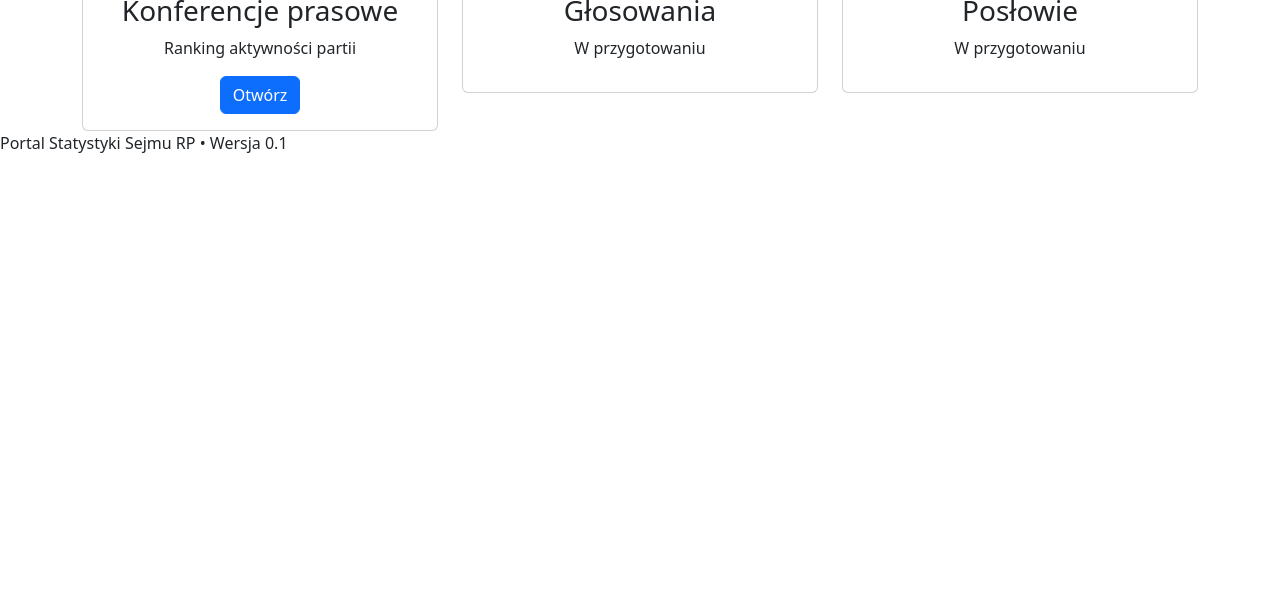
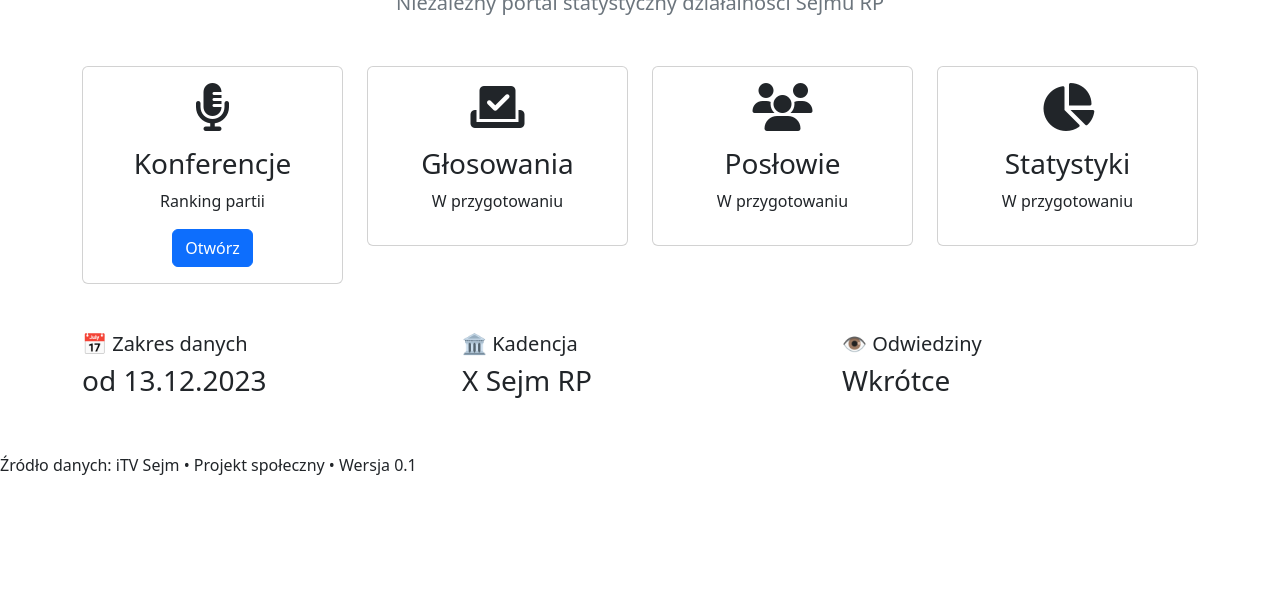
Before and after one commit to Davidoffd/StatystykiSejm, a plain HTML site: page index.html in a window 1280 px wide. Shown: the part 191-800 px from the top of the page. Drawn offline with nearby package versions, Linux system fonts and the light colour scheme.

Commit message:
Update index.html

```diff
--- a/index.html
+++ b/index.html
@@ -2,64 +2,58 @@
 <html lang="pl">
 <head>
     <meta charset="UTF-8">
-<meta name="viewport" content="width=device-width, initial-scale=1">
-
+    <meta name="viewport" content="width=device-width, initial-scale=1.0">
     <title>Statystyki Sejmu RP</title>
 
+    <link href="https://cdn.jsdelivr.net/npm/bootstrap@5.3.3/dist/css/bootstrap.min.css" rel="stylesheet">
+    <link href="https://cdnjs.cloudflare.com/ajax/libs/font-awesome/6.5.2/css/all.min.css" rel="stylesheet">
+
     <link rel="stylesheet" href="css/style.css">
-
-<link href="https://cdn.jsdelivr.net/npm/bootstrap@5.3.7/dist/css/bootstrap.min.css" rel="stylesheet">
-
-<link rel="stylesheet"
-href="https://cdnjs.cloudflare.com/ajax/libs/font-awesome/6.6.0/css/all.min.css">
-
 </head>
 
 <body>
 
-<nav class="navbar navbar-dark bg-dark shadow">
-
+<nav class="navbar navbar-expand-lg navbar-dark bg-dark shadow-sm">
     <div class="container">
 
         <a class="navbar-brand fw-bold" href="#">
-<i class="fa-solid fa-chart-column"></i>
-
+            <i class="fa-solid fa-chart-column me-2"></i>
             Statystyki Sejmu RP
-
         </a>
 
     </div>
-
 </nav>
 
-<div class="container mt-5">
+<div class="container py-5">
+
+    <div class="text-center mb-5">
+
+        <h1 class="display-4 fw-bold">
+            Statystyki Sejmu RP
+        </h1>
+
+        <p class="lead text-secondary">
+            Niezależny portal statystyczny działalności Sejmu RP
+        </p>
+
+    </div>
 
     <div class="row g-4">
 
-<div class="col-lg-4">
+        <div class="col-lg-3 col-md-6">
 
-<div class="card menu-card">
+            <div class="card stat-card text-center">
 
-<div class="card-body text-center">
+                <div class="card-body">
 
-<i class="fa-solid fa-microphone-lines fa-3x"></i>
+                    <i class="fa-solid fa-microphone-lines fa-3x mb-3"></i>
 
-<h3 class="mt-3">
+                    <h3>Konferencje</h3>
 
-Konferencje prasowe
-
-</h3>
-
-<p>
-
-Ranking aktywności partii
-
-</p>
+                    <p>Ranking partii</p>
 
                     <a href="konferencje.html" class="btn btn-primary">
-
                         Otwórz
-
                     </a>
 
                 </div>
@@ -68,25 +62,17 @@ Otwórz
 
         </div>
 
-<div class="col-lg-4">
+        <div class="col-lg-3 col-md-6">
 
-<div class="card menu-card disabled-card">
+            <div class="card stat-card disabled-card">
 
                 <div class="card-body text-center">
 
-<i class="fa-solid fa-check-to-slot fa-3x"></i>
+                    <i class="fa-solid fa-check-to-slot fa-3x mb-3"></i>
 
-<h3 class="mt-3">
+                    <h3>Głosowania</h3>
 
-Głosowania
-
-</h3>
-
-<p>
-
-W przygotowaniu
-
-</p>
+                    <p>W przygotowaniu</p>
 
                 </div>
 
@@ -94,27 +80,77 @@ W przygotowaniu
 
         </div>
 
-<div class="col-lg-4">
+        <div class="col-lg-3 col-md-6">
 
-<div class="card menu-card disabled-card">
+            <div class="card stat-card disabled-card">
 
                 <div class="card-body text-center">
 
-<i class="fa-solid fa-users fa-3x"></i>
+                    <i class="fa-solid fa-users fa-3x mb-3"></i>
 
-<h3 class="mt-3">
+                    <h3>Posłowie</h3>
 
-Posłowie
-
-</h3>
-
-<p>
-
-W przygotowaniu
-
-</p>
+                    <p>W przygotowaniu</p>
 
                 </div>
+
+            </div>
+
+        </div>
+
+        <div class="col-lg-3 col-md-6">
+
+            <div class="card stat-card disabled-card">
+
+                <div class="card-body text-center">
+
+                    <i class="fa-solid fa-chart-pie fa-3x mb-3"></i>
+
+                    <h3>Statystyki</h3>
+
+                    <p>W przygotowaniu</p>
+
+                </div>
+
+            </div>
+
+        </div>
+
+    </div>
+
+    <div class="row mt-5">
+
+        <div class="col-lg-4">
+
+            <div class="info-box">
+
+                <h5>📅 Zakres danych</h5>
+
+                <h3>od 13.12.2023</h3>
+
+            </div>
+
+        </div>
+
+        <div class="col-lg-4">
+
+            <div class="info-box">
+
+                <h5>🏛 Kadencja</h5>
+
+                <h3>X Sejm RP</h3>
+
+            </div>
+
+        </div>
+
+        <div class="col-lg-4">
+
+            <div class="info-box">
+
+                <h5>👁 Odwiedziny</h5>
+
+                <h3 id="counter">Wkrótce</h3>
 
             </div>
 
@@ -126,9 +162,11 @@ W przygotowaniu
 
 <footer>
 
-Portal Statystyki Sejmu RP • Wersja 0.1
+    Źródło danych: iTV Sejm • Projekt społeczny • Wersja 0.1
 
 </footer>
 
+<script src="js/app.js"></script>
+
 </body>
 </html>
```
Lines whose indentation alone changed are shown as unchanged.
